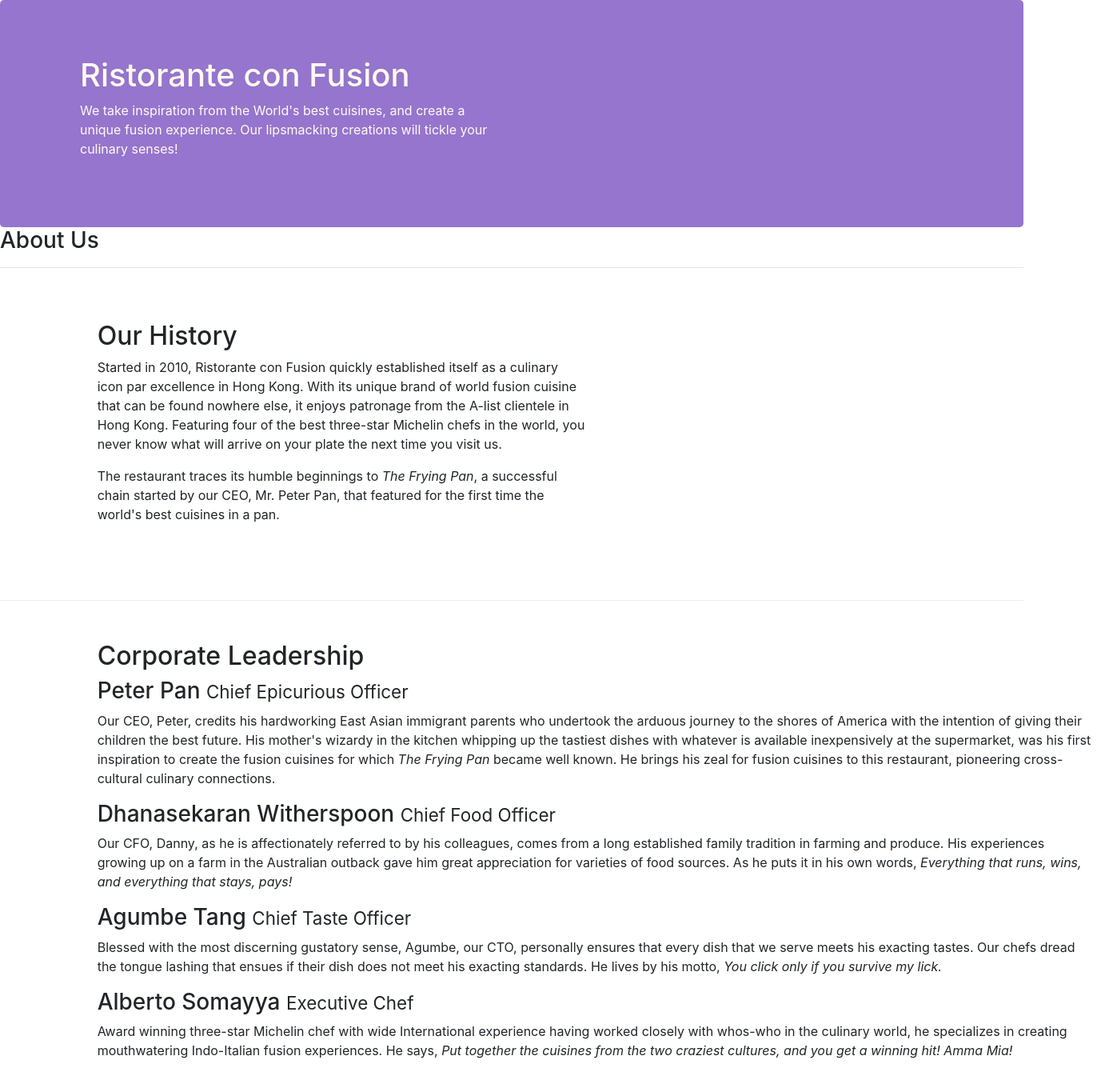
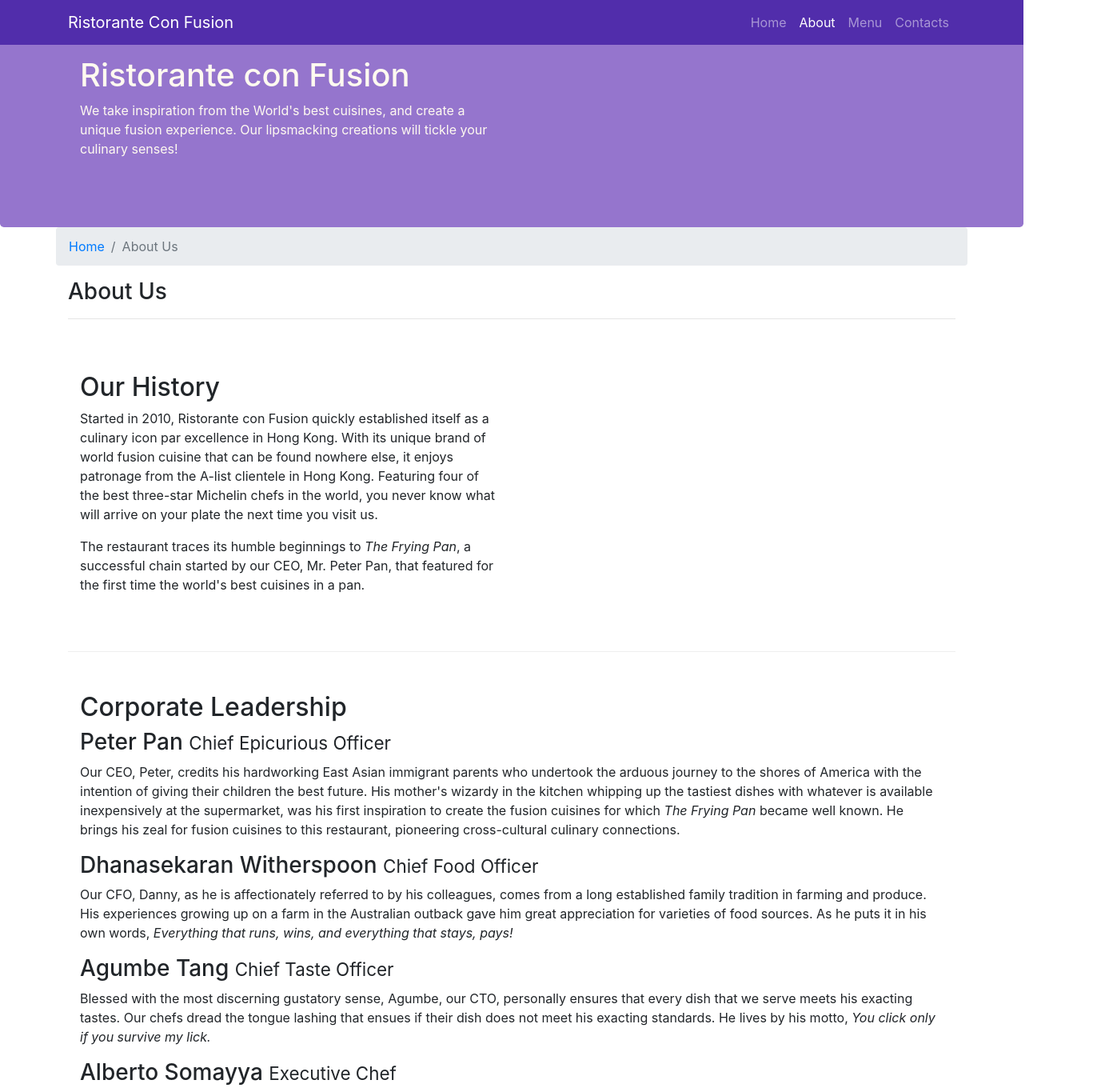
Before and after one commit to mubarizzz/task-CN, a website: page aboutus.html in a window 1280 px wide. Shown: the top 1360 px of the page at 80% size, 1387 px wide, since content can reach past the window. Drawn offline with nearby package versions, Linux system fonts and the light colour scheme.

Commit message:
nav bar and bread crumb

```diff
--- a/aboutus.html
+++ b/aboutus.html
@@ -20,6 +20,32 @@
   </head>
 
   <body>
+    <nav class="navbar navbar-dark navbar-expand-sm fixed-top">
+      <div class="container">
+        <button
+          class="navbar-toggler"
+          type="button"
+          data-toggle="collapse"
+          data-target="#Navbar"
+        >
+          <span class="navbar-toggler-icon"></span>
+        </button>
+        <a class="navbar-brand" href="#">Ristorante Con Fusion</a>
+        <div calss="collapse navbar-collapse" id="Navbar">
+          <ul class="navbar-nav mr-auto">
+            <li class="nav-item">
+              <a class="nav-link" href="./index.html">Home</a>
+            </li>
+            <li class="nav-item active">
+              <a class="nav-link" href="./aboutus.html">About</a>
+            </li>
+            <li class="nav-item"><a class="nav-link" href="#">Menu</a></li>
+            <li class="nav-item"><a class="nav-link" href="#">Contacts</a></li>
+          </ul>
+        </div>
+      </div>
+    </nav>
+
     <header class="jumbotron">
       <div class="container">
         <div class="row row-header">
@@ -36,16 +62,20 @@
       </div>
     </header>
 
-    <div>
-      <div>
-        <div>
+    <div class="container">
+      <div class="row">
+        <ol class="col-12 breadcrumb">
+          <li class="breadcrumb-item"><a href="./index.html">Home</a></li>
+          <li class="breadcrumb-item active">About Us</li>
+        </ol>
+        <div class="col-12">
           <h3>About Us</h3>
           <hr />
         </div>
       </div>
 
       <div class="row row-content">
-        <div class="offset-1 col-12 col-sm-6">
+        <div class="col-12 col-sm-6">
           <h2>Our History</h2>
           <p>
             Started in 2010, Ristorante con Fusion quickly established itself as
@@ -66,10 +96,10 @@
       </div>
 
       <div class="row row-content">
-        <div class="offset-1 col-12">
+        <div class="col-12">
           <h2>Corporate Leadership</h2>
           <h3>Peter Pan <small>Chief Epicurious Officer</small></h3>
-          <p>
+          <p class="d-none d-sm-block">
             Our CEO, Peter, credits his hardworking East Asian immigrant parents
             who undertook the arduous journey to the shores of America with the
             intention of giving their children the best future. His mother's
@@ -81,7 +111,7 @@
             culinary connections.
           </p>
           <h3>Dhanasekaran Witherspoon <small>Chief Food Officer</small></h3>
-          <p>
+          <p class="d-none d-sm-block">
             Our CFO, Danny, as he is affectionately referred to by his
             colleagues, comes from a long established family tradition in
             farming and produce. His experiences growing up on a farm in the
@@ -92,7 +122,7 @@
             >
           </p>
           <h3>Agumbe Tang <small>Chief Taste Officer</small></h3>
-          <p>
+          <p class="d-none d-sm-block">
             Blessed with the most discerning gustatory sense, Agumbe, our CTO,
             personally ensures that every dish that we serve meets his exacting
             tastes. Our chefs dread the tongue lashing that ensues if their dish
@@ -100,7 +130,7 @@
             <em>You click only if you survive my lick.</em>
           </p>
           <h3>Alberto Somayya <small>Executive Chef</small></h3>
-          <p>
+          <p class="d-none d-sm-block">
             Award winning three-star Michelin chef with wide International
             experience having worked closely with whos-who in the culinary
             world, he specializes in creating mouthwatering Indo-Italian fusion
@@ -120,8 +150,8 @@
           <div class="col-4 offset-1 col-sm-2">
             <h5>Links</h5>
             <ul class="list-unstyled">
-              <li><a href="#">Home</a></li>
-              <li><a href="#">About</a></li>
+              <li><a href="./index.html">Home</a></li>
+              <li><a href="./aboutus.html">About</a></li>
               <li><a href="#">Menu</a></li>
               <li><a href="#">Contact</a></li>
             </ul>
--- a/css/styles.css
+++ b/css/styles.css
@@ -28,3 +28,12 @@
   margin: 0px;
   color: #0f0f0f;
 }
+
+.body {
+  padding: 50px 0px 0px 0px;
+  z-index: 0;
+}
+
+.navbar-dark {
+  background-color: #512dab;
+}
```
Also changed, not shown: index.html (+30 -3 lines).
